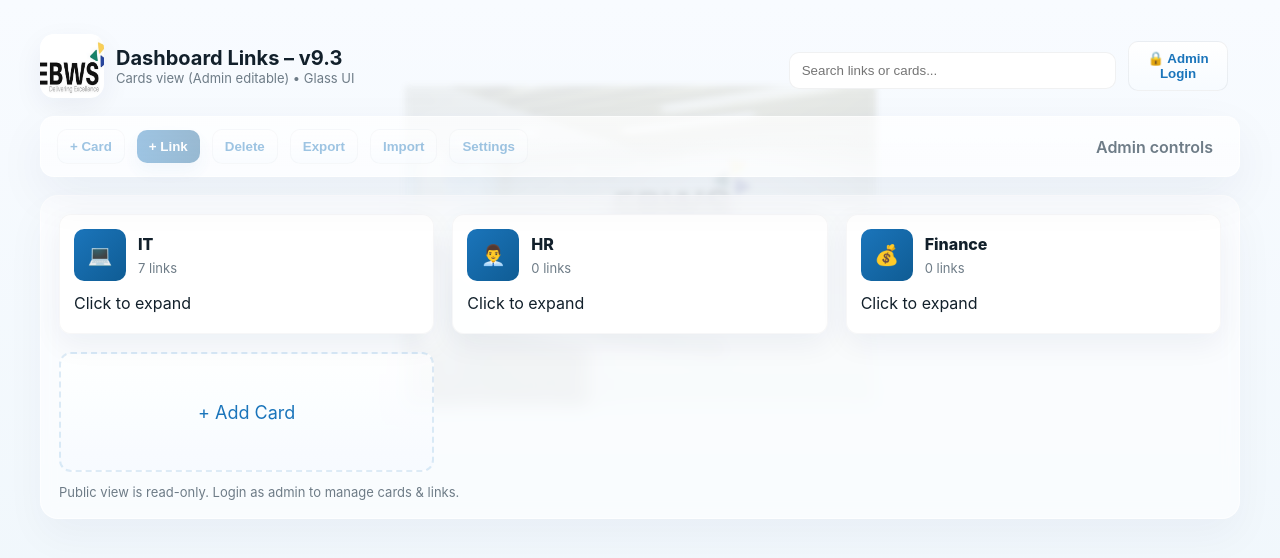
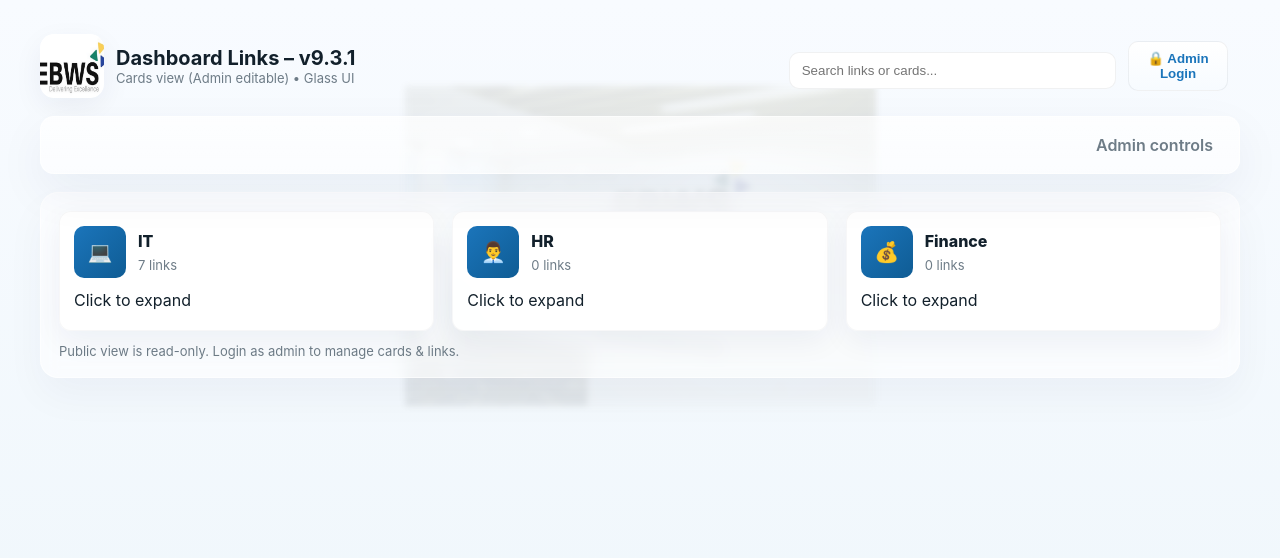
Before and after one commit to vijaysingh-241991/dashboard-links, a plain HTML site: page index.html in a window 1280 px wide. Drawn offline with Linux system fonts and the light colour scheme.

Commit message:
Update index.html

```diff
--- a/index.html
+++ b/index.html
@@ -3,7 +3,7 @@
 <head>
 <meta charset="utf-8" />
 <meta name="viewport" content="width=device-width,initial-scale=1" />
-<title>Dashboard Links – v9.3</title>
+<title>Dashboard Links – v9.3.1</title>
 
 <!-- SheetJS for Import/Export -->
 <script src="https://cdn.jsdelivr.net/npm/xlsx@0.18.5/dist/xlsx.full.min.js"></script>
@@ -67,6 +67,7 @@ body::before{
 .btn{padding:9px 12px;border-radius:10px;border:1px solid rgba(10,20,40,0.06);background:linear-gradient(180deg,#fff,#f7fbff);cursor:pointer;font-weight:700;color:var(--primary)}
 .btn-primary{background:linear-gradient(90deg,var(--primary),var(--accent));color:#fff;border:0;box-shadow:0 8px 18px rgba(27,117,187,0.12)}
 .btn.disabled{opacity:0.42;pointer-events:none}
+.hidden{display:none !important}
 .status{padding:6px 10px;border-radius:10px;background:rgba(255,255,255,0.7);border:1px solid rgba(0,0,0,0.04);font-weight:600;color:var(--primary)}
 
 /* main panel */
@@ -76,7 +77,7 @@ body::before{
   -webkit-backdrop-filter: blur(8px);box-shadow:0 18px 40px rgba(16,35,70,0.04);border:1px solid rgba(255,255,255,0.6);
 }
 
-/* cards grid (Option A wide horizontal cards as earlier) */
+/* cards grid (wide) */
 .cards-grid{
   display:grid; grid-template-columns: repeat(3, 1fr); gap:18px;
   align-items:start;
@@ -129,7 +130,6 @@ body::before{
 input,select,textarea{width:100%;padding:10px;border-radius:8px;border:1px solid rgba(10,20,40,0.06);margin-top:8px}
 
 /* helpers */
-.hidden{display:none !important}
 .hint{font-size:13px;color:var(--muted);margin-top:12px}
 
 /* focus / a11y */
@@ -144,7 +144,7 @@ input,select,textarea{width:100%;padding:10px;border-radius:8px;border:1px solid
     <div class="brand">
       <div class="logo" title="EBWS"></div>
       <div>
-        <div class="title">Dashboard Links – v9.3</div>
+        <div class="title">Dashboard Links – v9.3.1</div>
         <div class="subtitle">Cards view (Admin editable) • Glass UI</div>
       </div>
     </div>
@@ -157,17 +157,17 @@ input,select,textarea{width:100%;padding:10px;border-radius:8px;border:1px solid
   </div>
 
   <!-- TOOLBAR (Option A) -->
-  <div class="toolbar" role="toolbar" aria-label="Admin tools">
-    <div class="toolbar-left">
-      <button id="btnAddCard" class="btn disabled">+ Card</button>
-      <button id="btnAddLink" class="btn btn-primary disabled">+ Link</button>
-      <button id="btnDelete" class="btn disabled">Delete</button>
-      <button id="btnExport" class="btn disabled">Export</button>
-      <button id="btnImport" class="btn disabled">Import</button>
-      <button id="btnSettings" class="btn disabled">Settings</button>
+  <div class="toolbar" id="toolbarBar" role="toolbar" aria-label="Admin tools">
+    <div class="toolbar-left" id="toolbarLeft">
+      <button id="btnAddCard" class="btn hidden">+ Card</button>
+      <button id="btnAddLink" class="btn btn-primary hidden">+ Link</button>
+      <button id="btnDelete" class="btn hidden">Delete</button>
+      <button id="btnExport" class="btn hidden">Export</button>
+      <button id="btnImport" class="btn hidden">Import</button>
+      <button id="btnSettings" class="btn hidden">Settings</button>
     </div>
     <div class="toolbar-right">
-      <div class="status" style="background:transparent;border:none;color:var(--muted);font-weight:600">Admin controls</div>
+      <div id="toolbarNote" class="status" style="background:transparent;border:none;color:var(--muted);font-weight:600">Admin controls</div>
       <button id="btnLogout" class="btn hidden" title="Logout">🔓 Logout</button>
     </div>
   </div>
@@ -186,9 +186,9 @@ input,select,textarea{width:100%;padding:10px;border-radius:8px;border:1px solid
 
 <script>
 /* ------------------ CONFIG ------------------ */
-const PIN_KEY = "dashboard_pin_v9_3";
-const SESSION_KEY = "dashboard_admin_session_v9_3";
-const CARDS_KEY = "dashboard_cards_v9_3";
+const PIN_KEY = "dashboard_pin_v9_3_1";
+const SESSION_KEY = "dashboard_admin_session_v9_3_1";
+const CARDS_KEY = "dashboard_cards_v9_3_1";
 const AUTO_LOCK_MS = 5*60*1000;
 const DEFAULT_PIN = "123456";
 let ADMIN_PIN = localStorage.getItem(PIN_KEY) || DEFAULT_PIN;
@@ -219,7 +219,6 @@ const cardsGrid = document.getElementById("cardsGrid");
 const searchTop = document.getElementById("searchTop");
 const modalBackdrop = document.getElementById("modalBackdrop");
 const modalContent = document.getElementById("modalContent");
-const toolbarButtons = ["btnAddCard","btnAddLink","btnDelete","btnExport","btnImport","btnSettings"];
 
 function saveAll(){ localStorage.setItem(CARDS_KEY, JSON.stringify(cards)); }
 
@@ -232,13 +231,14 @@ function stopWatcher(){ clearInterval(activityTimer); window.removeEventListener
 /* ------------------ UI STATE ------------------ */
 function updateToolbarState(){
   const admin = isAdmin();
-  toolbarButtons.forEach(id=>{
+  // show/hide toolbar buttons (for clean public UI)
+  const ids = ["btnAddCard","btnAddLink","btnDelete","btnExport","btnImport","btnSettings","btnLogout"];
+  ids.forEach(id=>{
     const el = document.getElementById(id);
     if(!el) return;
-    if(admin) el.classList.remove("disabled"); else el.classList.add("disabled");
+    if(admin) el.classList.remove("hidden"); else el.classList.add("hidden");
   });
   document.getElementById("adminStatus").classList.toggle("hidden", !admin);
-  document.getElementById("btnLogout").classList.toggle("hidden", !admin);
   document.getElementById("btnAdminToggle").textContent = admin ? "🔓 Logout" : "🔒 Admin Login";
 }
 
@@ -271,7 +271,7 @@ function render(){
       el.appendChild(act);
     }
 
-    // links area (expandable for ALL users now)
+    // links area (expandable for ALL users)
     const linksArea = document.createElement("div"); linksArea.className="links-area";
     const linksGrid = document.createElement("div"); linksGrid.className="links-grid";
 
@@ -357,13 +357,14 @@ function render(){
     cardsGrid.appendChild(el);
   });
 
-  // admin add-card tile always present in grid but only clickable for admin
-  const addCard = document.createElement("div"); addCard.className="add-card"; addCard.textContent="+ Add Card";
-  addCard.onclick = ()=> {
-    if(!isAdmin()) return alert("Admin only");
-    openAddCard();
-  };
-  cardsGrid.appendChild(addCard);
+  // Add Card tile — show ONLY for admin
+  if (isAdmin()) {
+    const addCard = document.createElement("div");
+    addCard.className = "add-card";
+    addCard.textContent = "+ Add Card";
+    addCard.onclick = () => openAddCard();
+    cardsGrid.appendChild(addCard);
+  }
 }
 
 /* ------------------ MODAL ------------------ */
@@ -550,16 +551,12 @@ function escapeHtml(s){ return (s||"").toString().replaceAll("&","&amp;").replac
 
 /* ------------------ Init ------------------ */
 function init(){
-  // wire toolbar button enabling toggles (ensures correct state immediately)
   updateToolbarState();
-
-  // wire btnAddCard for toolbar
+  // toolbar add card button wiring
   document.getElementById("btnAddCard").onclick = ()=> {
     if(!isAdmin()) return alert("Admin only");
     openAddCard();
   };
-
-  // wire btnSettings (already defined), btnExport/Import wired above
   render();
   if(isAdmin()) startWatcher();
 }
```
